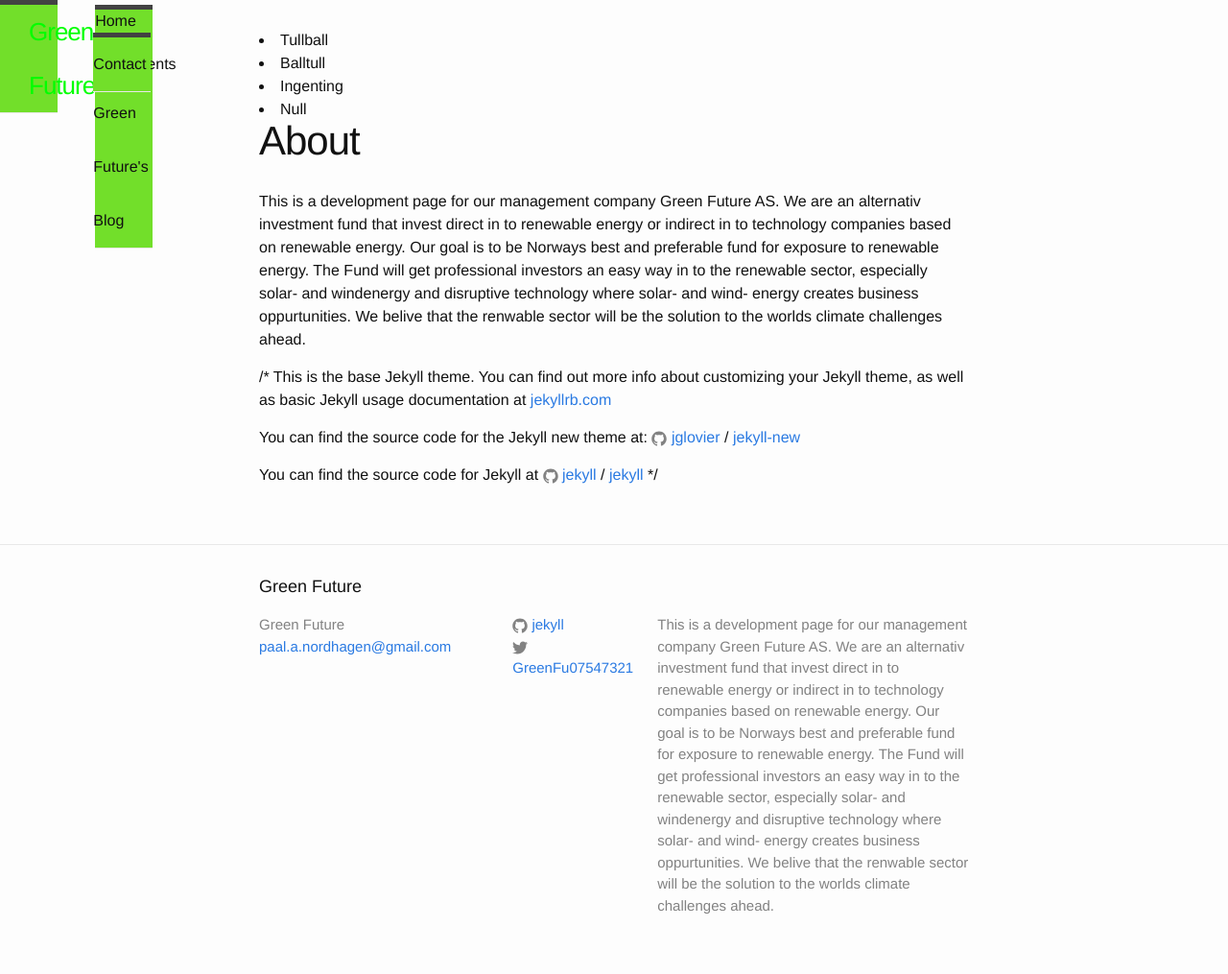
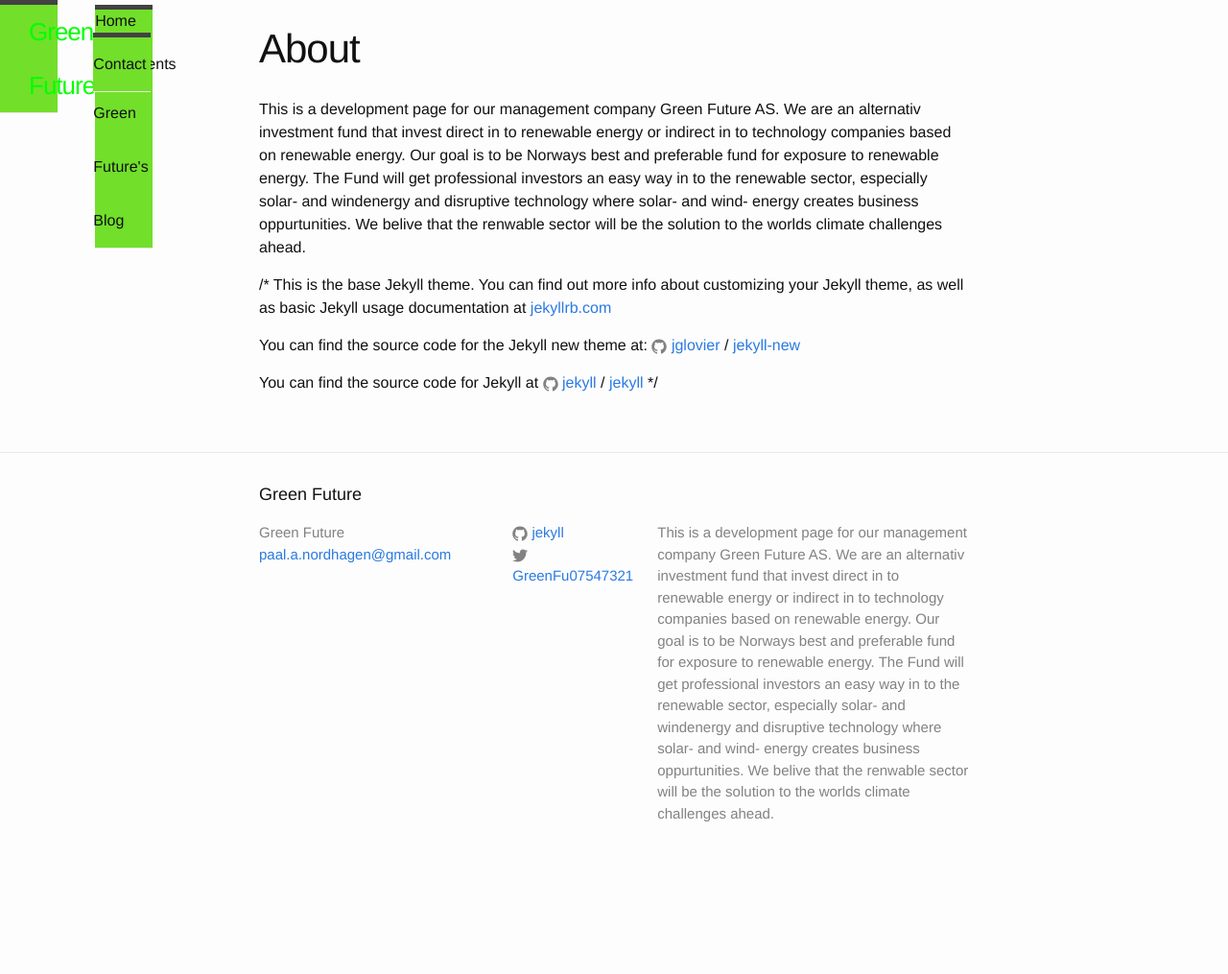
Before and after one commit to Paal-August/Paal-August.github.io, a Jekyll site: the page built from about.md, in a window 1280 px wide. Shown: the whole page at 96% size. Built offline with Jekyll 4.4.1, drawn with Linux system fonts in a browser that asks for light colours; after the commit the page ends 919 px from its top, so only the background shows below that.

Commit message:
Update page.html

```diff
--- a/_layouts/page.html
+++ b/_layouts/page.html
@@ -1,12 +1,7 @@
 ---
 layout: default
 ---
-<div>
-      <li>Tullball</li>
-      <li>Balltull</li>
-      <li>Ingenting</li>
-      <li>Null</li>
-</div>
+
 <article class="post">
 
   <header class="post-header">
```
